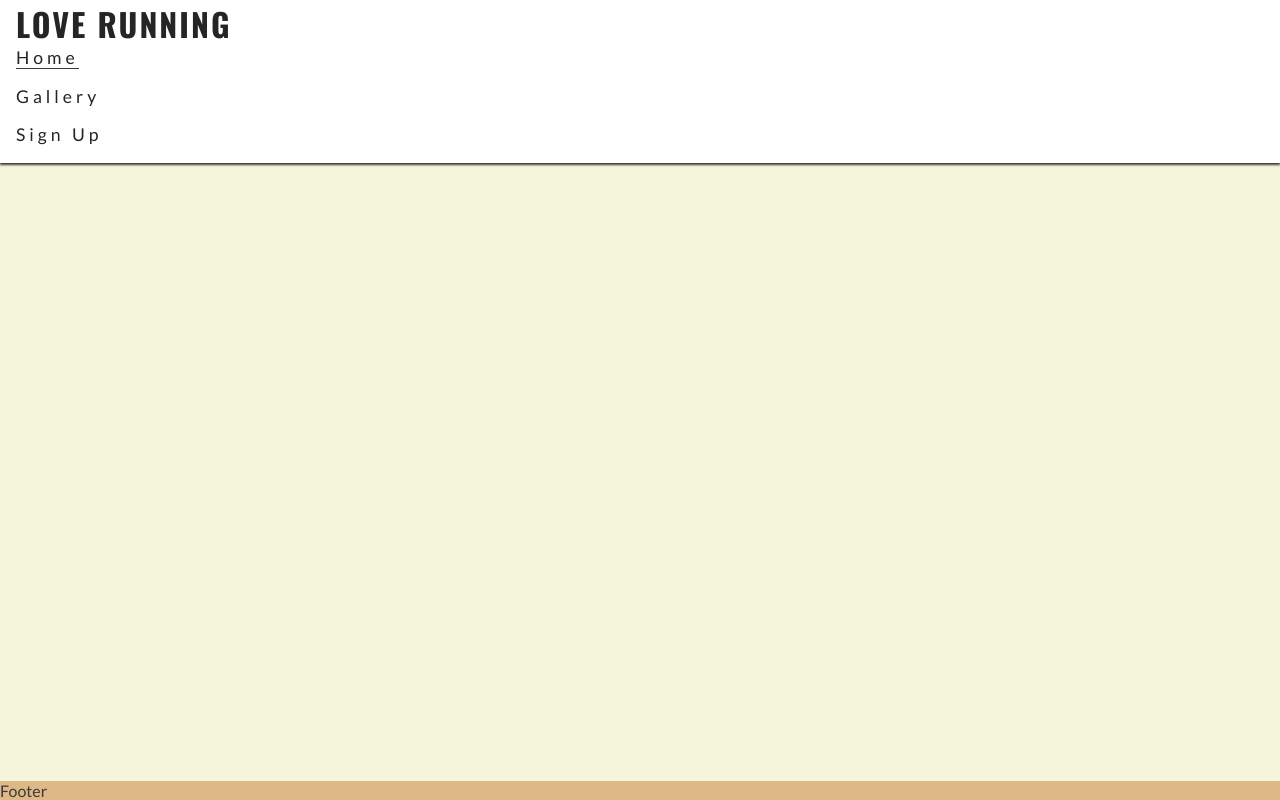
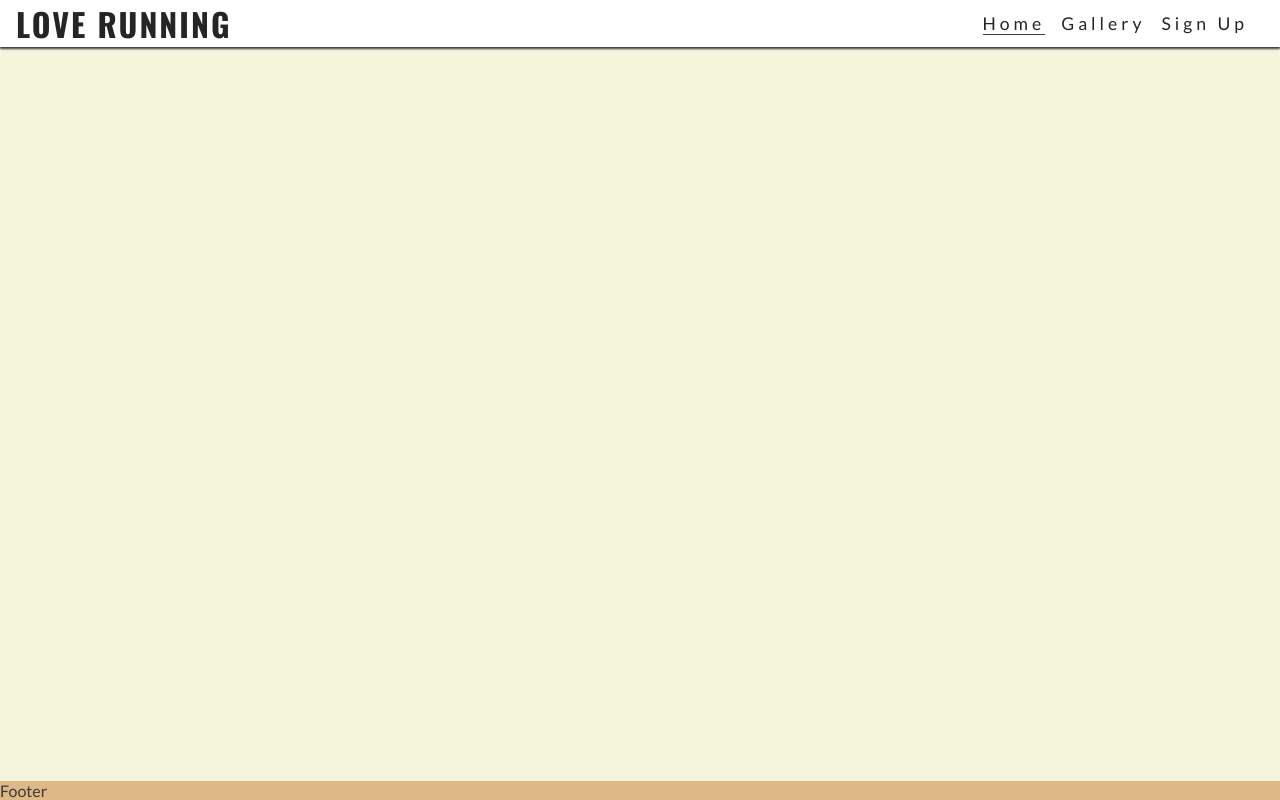
Before and after one commit to tmxn-20/love-running, a plain HTML site: page index.html in a window 1280 px wide. Drawn offline with nearby package versions, Linux system fonts and the light colour scheme.

Commit message:
Changing header and navigation bar

```diff
--- a/assets/css/style.css
+++ b/assets/css/style.css
@@ -69,3 +69,31 @@ main {
 footer {
     background-color: burlywood;
 }
+
+/* Media Query: Tablet and Larger (768 px and up) */
+@media screen and (min-width: 768px) {
+    /* Header */
+     header {
+        display: flex;
+        justify-content: space-between;
+        align-items: center;
+    }
+
+    nav {
+        display: block;
+        position: relative;
+        box-shadow: none;
+        width: fit-content;
+        padding-right: 1rem;
+
+    }
+
+   nav ul {
+        display: flex;
+        gap: 1rem;
+    }
+
+    nav li {
+        margin-bottom: 0;
+    }
+}
```
